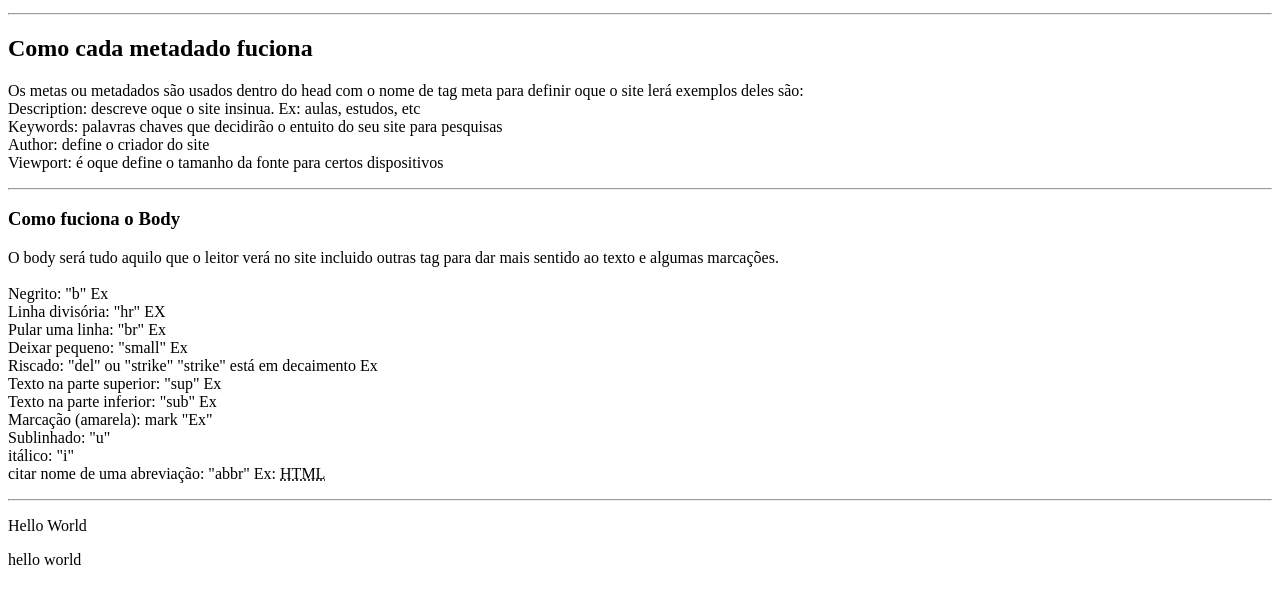
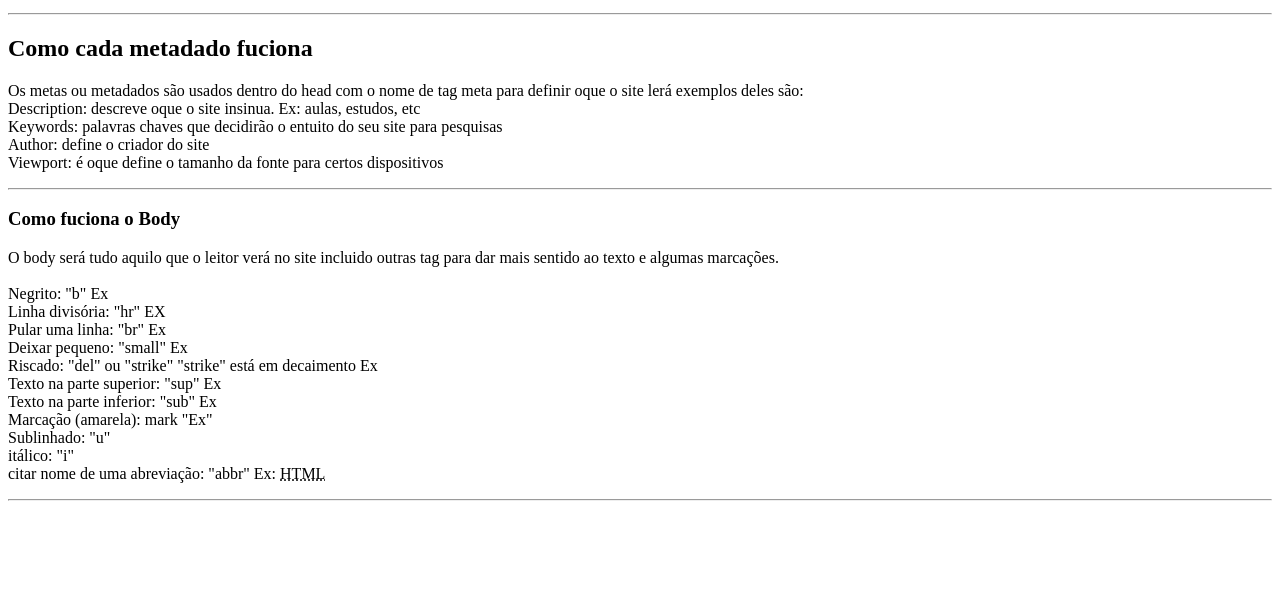
Before and after one commit to vdclash666-cloud/F-Site, a plain HTML site: page index.html in a window 1280 px wide. Shown: the part 111-714 px from the top of the page. Drawn offline with Linux system fonts and the light colour scheme.

Commit message:
Apagando o hello world

```diff
--- a/index.html
+++ b/index.html
@@ -52,11 +52,7 @@
         citar nome de uma abreviação: "abbr" Ex: <abbr title="Hyper Text Markup language"> HTML </abbr><br>
         <hr>
 
-        <p>Hello World</p>
-
     </p>
-
-<p>hello world</p>
 
 </body>
 
```
